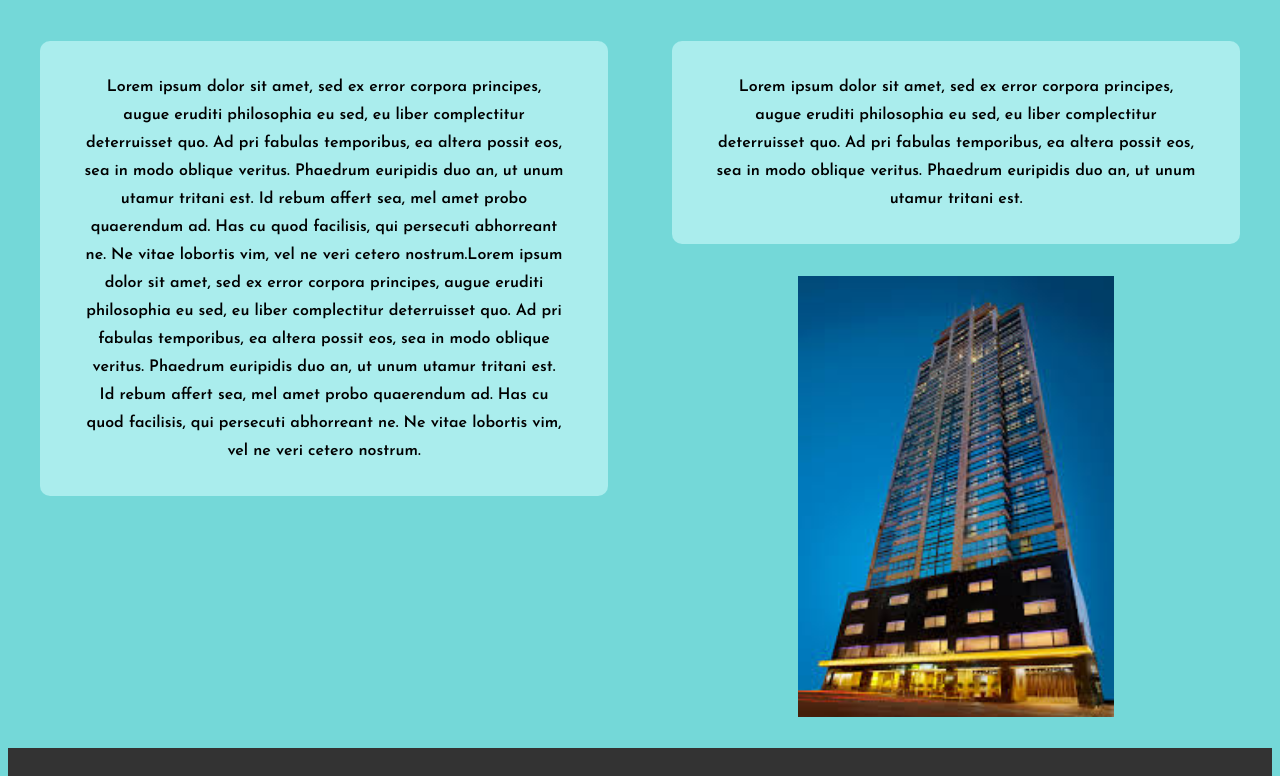
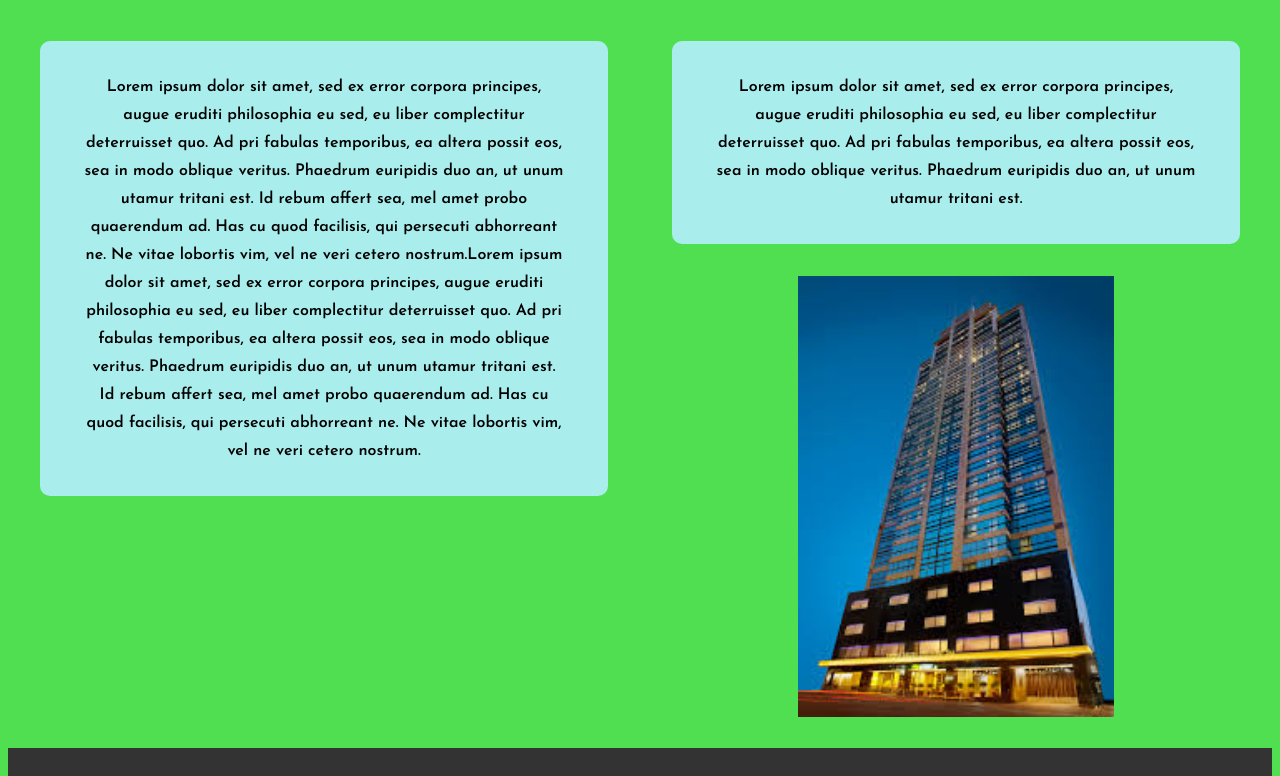
Before and after one commit to Mustafa118/Mustafa118.github.io, a plain HTML site: page index.htm in a window 1280 px wide. Shown: the part 208-984 px from the top of the page. Drawn offline with Linux system fonts and the light colour scheme.

Commit message:
new howto file and changes in css

```diff
--- a/stil.css
+++ b/stil.css
@@ -2,7 +2,7 @@
 url(http://fonts.googleapis.com/css?family=Montserrat:400,700);
 
 body{
-    background-color: #74D8D8;
+    background-color: #50DF50;
 }
 
 h1{
```
Also changed, not shown: 1 other file.
